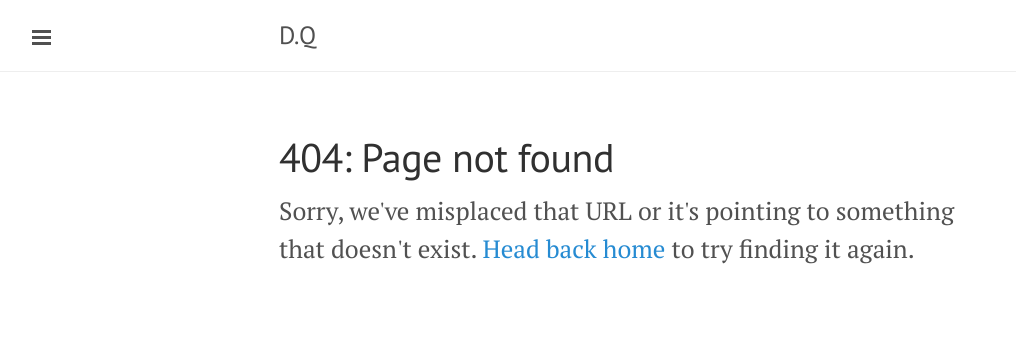
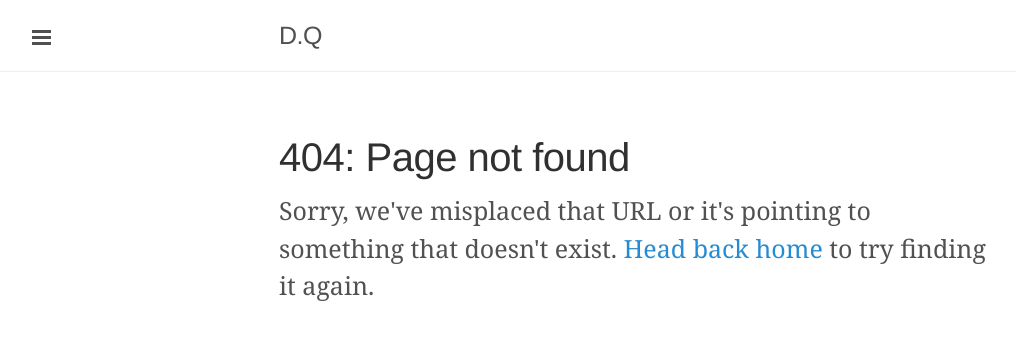
Before and after one commit to dqisme/blog, a Jekyll site: the page built from 404.html, in a window 1280 px wide. Shown: the top 340 px of the page, without its empty margins (1-1017 px from the left). Built offline with Jekyll 4.4.1, drawn with Linux system fonts in a browser that asks for light colours.

Commit message:
[dq] adjust some style.

```diff
--- a/_config.yml
+++ b/_config.yml
@@ -15,7 +15,7 @@
   name:           'dq'
   url:            https://github.com/dqisme
 
-paginate:         1
+paginate:         50
 
 # Custom vars
 version:          1.0.0
--- a/_includes/head.html
+++ b/_includes/head.html
@@ -17,7 +17,8 @@
   <link rel="stylesheet" href="/public/css/poole.css">
   <link rel="stylesheet" href="/public/css/syntax.css">
   <link rel="stylesheet" href="/public/css/lanyon.css">
-  <link rel="stylesheet" href="http://fonts.googleapis.com/css?family=PT+Serif:400,400italic,700|PT+Sans:400">
+  <link rel="stylesheet" href="/public/css/dq.css">
+
 
   <!-- Icons -->
   <link rel="apple-touch-icon-precomposed" sizes="144x144" href="/public/apple-touch-icon-144-precomposed.png">
--- a/index.html
+++ b/index.html
@@ -12,8 +12,6 @@
     </h1>
 
     <span class="post-date">{{ post.date | date_to_string }}</span>
-
-    {{ post.content }}
   </div>
   {% endfor %}
 </div>
--- /dev/null
+++ b/public/css/dq.css
@@ -0,0 +1,7 @@
+a:hover {
+	text-decoration: none;
+}
+
+.pagination-item {
+	border: none;
+}
```
